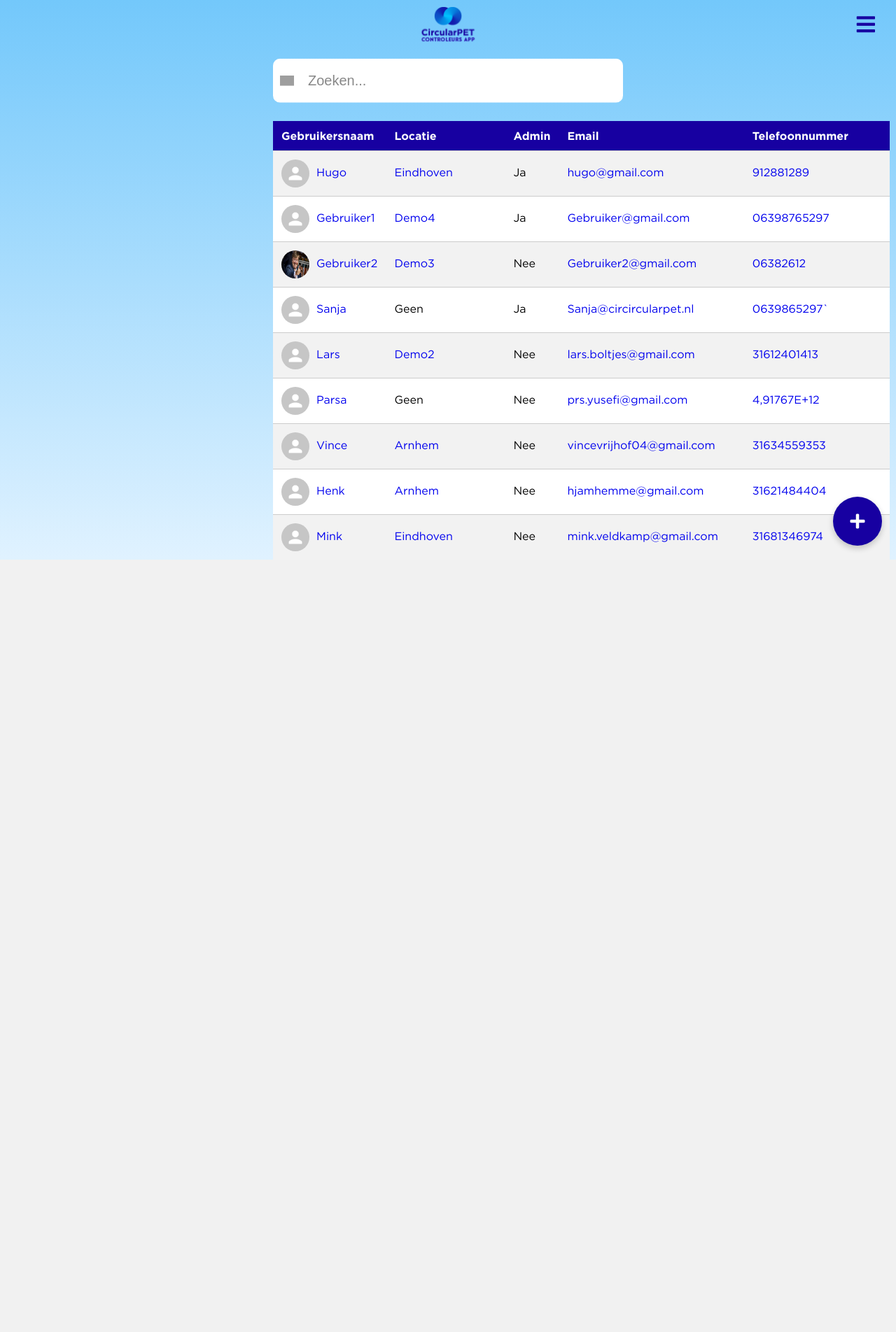
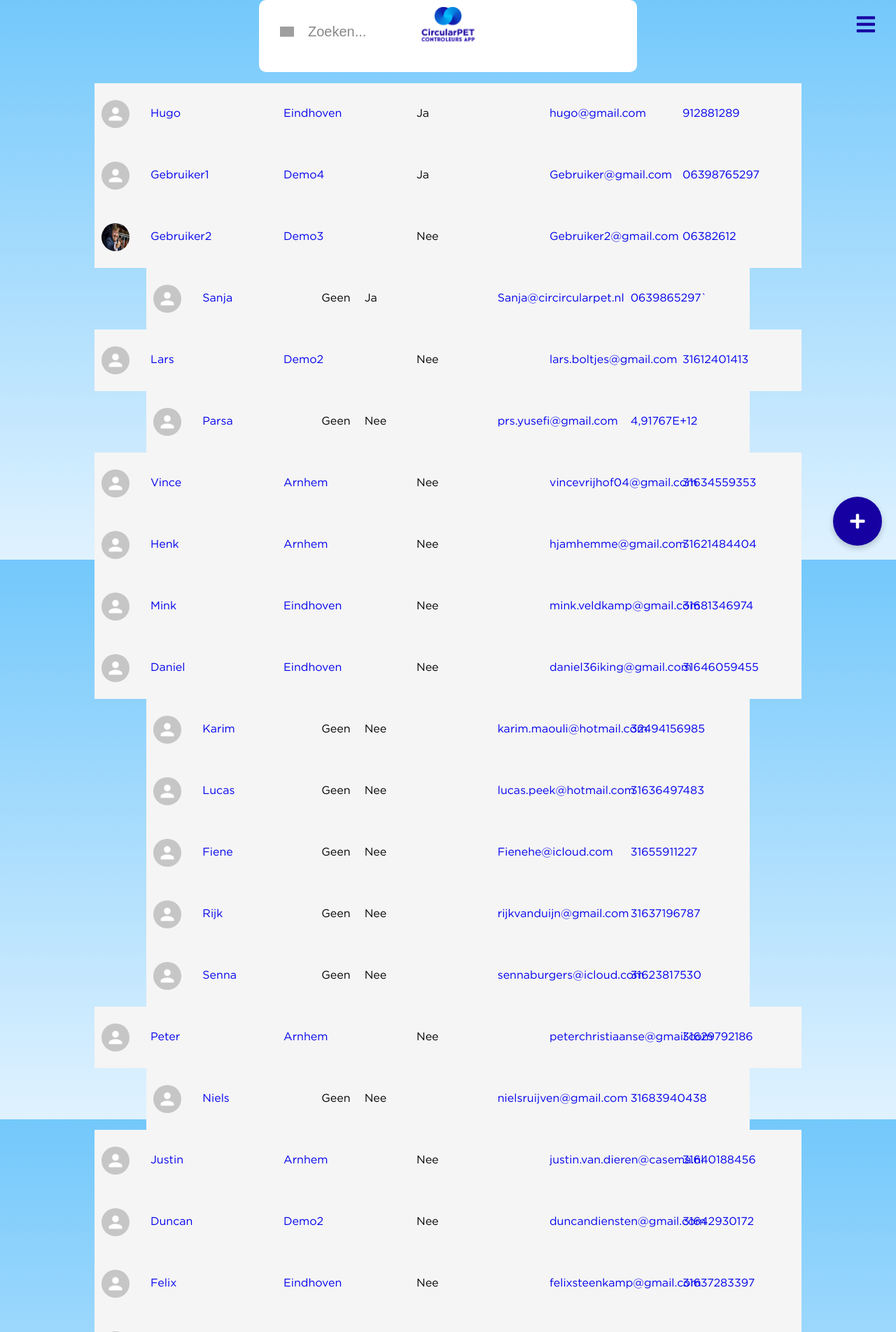
Before and after one commit to HugovanderGeest/Petapp, a Flask app: page /admin in a window 1280 px wide. Shown: the top 1904 px of the page at 70% size. Before the commit the page ends 800 px from the top, so only its background shows below. Run offline with Flask 3, Linux system fonts and the light colour scheme; some libraries are stand-ins or nearby versions; grey boxes are pictures that could not be loaded.

Commit message:
Update CSS styles for buttons and user info section

```diff
--- a/static/briefing.css
+++ b/static/briefing.css
@@ -193,6 +193,7 @@ button {
   border-radius: 50%;
   cursor: pointer;
   box-shadow: 0 2px 5px rgba(0, 0, 0, 0.3);
+  width: 50px;
 }
 
 #backButton:hover {
--- a/static/main.css
+++ b/static/main.css
@@ -256,13 +256,42 @@ body {
 .user-info {
   display: flex;
   align-items: center;
-}
+  background: whitesmoke;
+  overflow: scroll;
+  padding-left: 10px;
+
+  /* Apply max-width only for phones */
+  @media only screen and (max-width: 600px) {
+    max-width: 350px;
+  }
+}
+
+.usersenzo {
+  margin-top: 200px;
+}
+
 .user-info img {
-  width: 40px; /* Example size */
-  height: 40px; /* Maintain aspect ratio */
-  border-radius: 50%; /* Circular pictures */
+  width: 40px;
+  height: 40px;
+  border-radius: 50%;
   margin-right: 10px;
 }
+
+.user-info a {
+  text-decoration: none; /* Optional */
+}
+
+.user-info a:hover {
+  background-color: lightgray;
+}
+
+.fijv {
+  width: 140px;
+  margin-right: 10px;
+}
+
+
+
 
 .plus-icon:hover {
   background-color: var(--pc); /* Your button color */
@@ -421,6 +450,22 @@ body {
   justify-content: left;
 }
 
+.beetje {
+  align-items: center;
+  display: flex;
+  justify-content: left;
+  margin-top: 100px;
+  width: 80vw;
+  justify-content: center;
+  position: absolute;
+  top: 0px;
+}
+
+.beetje form {
+  padding: 0px !important;
+  background-color: transparent;
+}
+
 form .no-submit {
   width: 180px;
   align-items: center;
@@ -515,6 +560,10 @@ input.check-button {
   font-size: 20px;
   color: #777778;
   font-weight: 100;
+}
+
+.fijv {
+  padding: 20px;
 }
 
 .side-link {
@@ -925,11 +974,20 @@ input.check-button {
   list-style: none;
   padding: 0;
   margin-top: -120px;
-  padding-top: 300px;
+  padding-top: 230px;
   padding-bottom: 300px;
   max-height: 70vh;
   overflow-y: auto;
   max-width: 500px;
+}
+
+
+.grayboy p {
+  color: black;
+  font-size: 15px;
+  margin: 20px;
+  padding: 20px;
+z-index: 1000;
 }
 
 /* List item styling */
@@ -1731,22 +1789,6 @@ input[type="submit"] {
   font-size: 16px;
 }
 
-/* Table Container */
-.table-container {
-  padding: 20px;
-  /* Matches your container border-radius */
-  margin: 20px 0;
-  /* Spacing around the table container */
-  width: 90%;
-  /* Adjust the table container width on smaller screens */
-  overflow-x: visible;
-  /* Enable horizontal scrolling on small devices */
-  position: absolute;
-  top: 50px;
-  z-index: 1;
-  max-width: 500px;
-  border-radius: 10px;
-}
 
 @media (max-width: 768px) {
   .table-container {
@@ -1754,38 +1796,6 @@ input[type="submit"] {
   }
 }
 
-/* Table Basic Styling */
-.custom-table {
-  width: 100%;
-  /* Full width of its container */
-  border-collapse: collapse;
-  /* Collapse borders for a clean look */
-  margin-top: 20px;
-  /* Space from any content above */
-  background-color: var(--bc);
-  text-decoration: none;
-}
-
-.custom-table th,
-.custom-table td {
-  text-align: left;
-  /* Aligns text to the left */
-  padding: 12px;
-  /* Padding inside cells */
-  border-bottom: 1px solid #ccc;
-  /* Border for each cell */
-  text-decoration: none;
-}
-
-/* Table Header Styling */
-.custom-table th {
-  background-color: var(--pc);
-  /* Header background color */
-  color: white;
-  /* Text color for headers */
-  font-size: 16px;
-  text-decoration: none;
-}
 
 .form-container {
   transition: max-height 0.5s ease-out;
--- a/templates/admin.html
+++ b/templates/admin.html
@@ -1,42 +1,39 @@
 <html lang="en">
-
   <head>
-    <meta charset="UTF-8">
-    <meta name="viewport" content="width=device-width, initial-scale=1.0">
-    <link rel="stylesheet" href="{{ url_for('static', filename='main.css') }}">
-    <link rel="stylesheet" href="https://cdnjs.cloudflare.com/ajax/libs/font-awesome/5.15.1/css/all.min.css">
+    <meta charset="UTF-8" />
+    <meta name="viewport" content="width=device-width, initial-scale=1.0" />
+    <link
+      rel="stylesheet"
+      href="{{ url_for('static', filename='main.css') }}"
+    />
+    <link
+      rel="stylesheet"
+      href="https://cdnjs.cloudflare.com/ajax/libs/font-awesome/5.15.1/css/all.min.css"
+    />
     <title>Admin</title>
-
-    <style>
-.custom-table a {
-    pointer-events: auto;
-    touch-action: auto;
-}
-
-
-    </style>
-
   </head>
 
+  <body>
+    <img
+      src="{{ url_for('static', filename='logo.png') }}"
+      alt="CircularPET Logo"
+      class="logo2"
+    />
+    <div class="gear-icon-container">
+      <i id="toggleSidebar" class="fa fa-bars"></i>
+    </div>
 
-<body>
+    {% with messages = get_flashed_messages(with_categories=true) %} {% if
+    messages %} {% for category, message in messages %}
+    <div class="alert alert-{{ category }}">{{ message }}</div>
+    {% endfor %} {% endif %} {% endwith %}
 
-    <img src="{{ url_for('static', filename='logo.png') }}" alt="CircularPET Logo" class="logo2">
-    <div class="gear-icon-container"> <i id="toggleSidebar" class="fa fa-bars"></i></div>
-
-    {% with messages = get_flashed_messages(with_categories=true) %}
-    {% if messages %}
-    {% for category, message in messages %}
-    <div class="alert alert-{{ category }}">
-        {{ message }}
-    </div>
-    {% endfor %}
-    {% endif %}
-    {% endwith %}
-
-    <div class="sidebar" style="display: none;">
+    <div class="sidebar" style="display: none">
       <!-- BEGIN: Changed the initial display to none -->
-        <h2 class="side-titel">{{ current_user.username if current_user.is_authenticated else 'Admin' }}</h2>
+      <h2 class="side-titel">
+        {{ current_user.username if current_user.is_authenticated else 'Admin'
+        }}
+      </h2>
       {% if current_user.is_admin %}
       <h3>Admin</h3>
       {% else %}
@@ -44,7 +41,6 @@
       {% endif %}
 
       <div class="max-man">
-
         <a href="{{ url_for('admin') }}">
           <div class="active side-link">
             <i class="fas fa-user"></i>
@@ -95,125 +91,125 @@
         </a>
       </div>
     </div>
-</div>
-
-
-
 
     <div class="cube-container">
-
       <div class="formenzo">
-            <div class="login-form" id="userForm" style="display: none;">
+        <div class="login-form" id="userForm" style="display: none">
           <form method="POST">
             <h2 class="cube-titel">Maak gebruiker aan</h2>
-                    {{ form.hidden_tag() }}
-                    {{ form.username.label }} {{ form.username() }} <br><br>
-                    {{ form.password.label }} {{ form.password() }} <br><br>
-                    {{ form.email.label }} {{ form.email() }} <br><br>
-                    {{ form.phone_number.label }} {{ form.phone_number() }} <br><br>
-                    {{ form.is_admin.label }} {{ form.is_admin() }} <br><br>
+            {{ form.hidden_tag() }} {{ form.username.label }} {{ form.username()
+            }} <br /><br />
+            {{ form.password.label }} {{ form.password() }} <br /><br />
+            {{ form.email.label }} {{ form.email() }} <br /><br />
+            {{ form.phone_number.label }} {{ form.phone_number() }} <br /><br />
+            {{ form.is_admin.label }} {{ form.is_admin() }} <br /><br />
 
             {{ form.submit() }}
           </form>
         </div>
 
-            <div class="login-form" id="locationForm" style="display: none;">
+        <div class="login-form" id="locationForm" style="display: none">
           <form method="POST">
             <h2 class="cube-titel">Maak Locatie aan</h2>
             {{ location_form.hidden_tag() }}
             <p>
-                        {{ location_form.name.label }}<br>
+              {{ location_form.name.label }}<br />
               {{ location_form.name(size=20) }}
             </p>
             <p>{{ location_form.submit() }}</p>
           </form>
         </div>
-
-
       </div>
-
     </div>
-
 
     <a onclick="toggleForms()" class="fab" aria-label="plus">
       <i class="fas fa-plus"></i>
     </a>
 
+    <div class="search-container">
+      <form action="{{ url_for('admin') }}" method="get">
+        <input
+          type="text"
+          id="userSearchInput"
+          onkeyup="sortUsers()"
+          placeholder="Zoeken..."
+        />
+      </form>
+    </div>
+    {% for user in users %}
 
-    <div class="table-container">
-        <table class="custom-table">
-            <div class="search-container"></div>
-            <form action="{{ url_for('admin') }}" method="get">
-                <input type="text" id="userSearchInput" onkeyup="sortUsers()" placeholder="Zoeken...">
+    <section class="user-info">
+      <img
+        src="{{ user.profile_picture if user.profile_picture else url_for('static', filename='stock.png') }}"
+        alt="Profile Picture"
+        class="user-profile-pic"
+      />
 
-                <!-- <button class="zoeken" type="submit">Zoeken</button> -->
-            </form>
+      <a href="{{ url_for('user_dashboard', user_id=user.id) }}">
+        <div class="fijv">
+          <p>{{ user.username }}</p>
+        </div>
+      </a>
 
-            <thead>
-                <tr>
-                    <th id="username-header" onclick="sortTable('username')">Gebruikersnaam</th>
-                    <th id="location-header" onclick="sortTable('location')">Locatie</th>
-                    <th id="admin-header" onclick="sortTable('admin')">Admin</th>
-                    <th>Email</th> <!-- New header for email -->
-                    <th>Telefoonnummer</th> <!-- New header for phone number -->
-                </tr>
-            </thead>
-            <tbody>
-                {% for user in users %}
-                <tr>
-                    <td>
-                        <div class="user-info">
-                            <img src="{{ user.profile_picture if user.profile_picture else url_for('static', filename='stock.png') }}"
-                                 alt="Profile Picture" class="user-profile-pic">
-                            <a href="{{ url_for('user_dashboard', user_id=user.id) }}">{{ user.username }}</a>
+      {% if user.location %}
+
+      <a
+        href="{{ url_for('location', user_id=user.id, location_id=user.location.id) }}?user_id=1&from_admin=true"
+      >
+        <div class="fijv">
+          <p>{{ user.location.name }}</p>
         </div>
-                    </td>
-                    <td>
-                        {% if user.location %}
-                        <a href="{{ url_for('location', user_id=user.id, location_id=user.location.id) }}?user_id=1&from_admin=true">
-                            {{ user.location.name }}
       </a>
+
       {% else %}
-                        Geen
+      <p>Geen</p>
       {% endif %}
-                    </td>
-                    <td>{{ 'Ja' if user.is_admin else 'Nee' }}</td>
-                    <td><a href="mailto:{{ user.email }}">{{ user.email }}</a></td> <!-- Email link -->
-                    <td><a href="tel:{{ user.phone_number }}">{{ user.phone_number }}</a></td> <!-- Phone link -->
-                </tr>
-                {% endfor %}
-            </tbody>
 
-        </table>
-    </div>
+      <div class="fijv">
+        <p>{{ 'Ja' if user.is_admin else 'Nee' }}</p>
       </div>
 
+      <a href="mailto:{{ user.email }}">
+        <div class="fijv">
+          <p>{{ user.email }}</p>
+        </div>
+      </a>
+
+      <a href="tel:{{ user.phone_number }}">
+        <div class="fijv">
+          <p>{{ user.phone_number }}</p>
+        </div>
+      </a>
+    </section>
+    {% endfor %}
 
     <script src="https://ajax.googleapis.com/ajax/libs/jquery/3.5.1/jquery.min.js"></script>
     <script>
       $(document).ready(function () {
-            $('#toggleSidebar').click(function () {
+        $("#toggleSidebar").click(function () {
           // Toggle the visibility of the sidebar with a slide animation
-                $('.sidebar').slideToggle();
+          $(".sidebar").slideToggle();
         });
       });
     </script>
     <script>
       $(document).ready(function () {
-            $('#createUserForm').submit(function (event) {
+        $("#createUserForm").submit(function (event) {
           event.preventDefault(); // Prevent the default form submission
           $.ajax({
-                    url: '/path/to/your/user/creation/route', // Update with your route
-                    type: 'POST',
+            url: "/path/to/your/user/creation/route", // Update with your route
+            type: "POST",
             data: $(this).serialize(), // Serialize form data
             success: function (response) {
               // Assuming response contains user data, e.g., { id: 123, username: "newUser" }
-                        $('#userList').append(`<li id="user-${response.id}"><a href="/user_dashboard/${response.id}">${response.username}</a></li>`);
+              $("#userList").append(
+                `<li id="user-${response.id}"><a href="/user_dashboard/${response.id}">${response.username}</a></li>`
+              );
             },
             error: function (xhr, status, error) {
               // Handle errors (optional)
               console.error("Error creating user:", status, error);
-                    }
+            },
           });
         });
       });
@@ -227,11 +223,19 @@
         while (switching) {
           switching = false;
           rows = table.rows;
-                for (i = 0; i < (rows.length - 1); i++) { // Adjusted loop to account for tbody rows only
+          for (i = 0; i < rows.length - 1; i++) {
+            // Adjusted loop to account for tbody rows only
             shouldSwitch = false;
-                    x = rows[i].getElementsByTagName("TD")[column === 'username' ? 0 : column === 'location' ? 1 : 2];
-                    y = rows[i + 1].getElementsByTagName("TD")[column === 'username' ? 0 : column === 'location' ? 1 : 2];
-                    if (x.innerText.toLowerCase() > y.innerText.toLowerCase()) { // Using innerText for comparison
+            x =
+              rows[i].getElementsByTagName("TD")[
+                column === "username" ? 0 : column === "location" ? 1 : 2
+              ];
+            y =
+              rows[i + 1].getElementsByTagName("TD")[
+                column === "username" ? 0 : column === "location" ? 1 : 2
+              ];
+            if (x.innerText.toLowerCase() > y.innerText.toLowerCase()) {
+              // Using innerText for comparison
               shouldSwitch = true;
               break;
             }
@@ -242,76 +246,77 @@
           }
         }
       }
-
-
     </script>
     <script src="https://ajax.googleapis.com/ajax/libs/jquery/3.5.1/jquery.min.js"></script>
     <script>
       $(document).ready(function () {
-            $('.toggle-button').click(function () {
-                var formContainer = $(this).next('.form-container');
+        $(".toggle-button").click(function () {
+          var formContainer = $(this).next(".form-container");
           // Debugging output
           console.log(formContainer.length); // Should log 1 if the form container is correctly selected
 
-                var isOpen = formContainer.css('max-height') !== '0px';
-                console.log('Is open:', isOpen); // Debugging: Check if detected as open
+          var isOpen = formContainer.css("max-height") !== "0px";
+          console.log("Is open:", isOpen); // Debugging: Check if detected as open
 
           if (isOpen) {
-                    formContainer.css('max-height', 0);
-                    $(this).text('+');
+            formContainer.css("max-height", 0);
+            $(this).text("+");
           } else {
-                    formContainer.css('max-height', 'none');
-                    var scrollHeight = formContainer.prop('scrollHeight');
-                    console.log('Scroll Height:', scrollHeight); // Should log a positive number
+            formContainer.css("max-height", "none");
+            var scrollHeight = formContainer.prop("scrollHeight");
+            console.log("Scroll Height:", scrollHeight); // Should log a positive number
 
-                    formContainer.css('max-height', 0); // Ensure CSS transition can occur
+            formContainer.css("max-height", 0); // Ensure CSS transition can occur
             setTimeout(() => {
-                        formContainer.css('max-height', scrollHeight + 'px');
-                        $(this).text('-');
+              formContainer.css("max-height", scrollHeight + "px");
+              $(this).text("-");
             }, 10);
           }
         });
       });
     </script>
 
-
     <script>
       function toggleForms() {
-            var userForm = document.getElementById('userForm');
-            var locationForm = document.getElementById('locationForm');
-            var formenzo = document.querySelector('.formenzo');
-            var overlay = document.getElementById('overlay');
+        var userForm = document.getElementById("userForm");
+        var locationForm = document.getElementById("locationForm");
+        var formenzo = document.querySelector(".formenzo");
+        var overlay = document.getElementById("overlay");
 
         // Check if overlay exists, if not, create it
         if (!overlay) {
-                overlay = document.createElement('div');
-                overlay.id = 'overlay';
-                overlay.className = 'overlay';
+          overlay = document.createElement("div");
+          overlay.id = "overlay";
+          overlay.className = "overlay";
           document.body.appendChild(overlay);
         }
 
         // Toggle forms display
-            userForm.style.display = userForm.style.display === 'none' ? 'block' : 'none';
-            locationForm.style.display = locationForm.style.display === 'none' ? 'block' : 'none';
+        userForm.style.display =
+          userForm.style.display === "none" ? "block" : "none";
+        locationForm.style.display =
+          locationForm.style.display === "none" ? "block" : "none";
 
         // If either form is visible, show overlay and apply z-index to formenzo
-            if (userForm.style.display === 'block' || locationForm.style.display === 'block') {
-                overlay.style.display = 'block';
-                formenzo.classList.add('formenzo-active');
+        if (
+          userForm.style.display === "block" ||
+          locationForm.style.display === "block"
+        ) {
+          overlay.style.display = "block";
+          formenzo.classList.add("formenzo-active");
         } else {
-                overlay.style.display = 'none';
-                formenzo.classList.remove('formenzo-active');
+          overlay.style.display = "none";
+          formenzo.classList.remove("formenzo-active");
         }
 
         // When overlay is clicked, hide forms and remove overlay
         overlay.onclick = function () {
-                userForm.style.display = 'none';
-                locationForm.style.display = 'none';
-                overlay.style.display = 'none';
-                formenzo.classList.remove('formenzo-active');
+          userForm.style.display = "none";
+          locationForm.style.display = "none";
+          overlay.style.display = "none";
+          formenzo.classList.remove("formenzo-active");
+        };
       }
-        }
-
     </script>
 
     <script>
@@ -329,11 +334,18 @@
 
           if (tdUsername || tdLocation) {
             // Get text content from both columns
-                    var txtValueUsername = tdUsername ? tdUsername.textContent || tdUsername.innerText : "";
-                    var txtValueLocation = tdLocation ? tdLocation.textContent || tdLocation.innerText : "";
+            var txtValueUsername = tdUsername
+              ? tdUsername.textContent || tdUsername.innerText
+              : "";
+            var txtValueLocation = tdLocation
+              ? tdLocation.textContent || tdLocation.innerText
+              : "";
 
             // Check if the row should be displayed based on the search query
-                    if (txtValueUsername.toLowerCase().indexOf(filter) > -1 || txtValueLocation.toLowerCase().indexOf(filter) > -1) {
+            if (
+              txtValueUsername.toLowerCase().indexOf(filter) > -1 ||
+              txtValueLocation.toLowerCase().indexOf(filter) > -1
+            ) {
               tr[i].style.display = "";
             } else {
               tr[i].style.display = "none";
@@ -344,14 +356,13 @@
     </script>
 
     <script>
-    document.querySelector(".custom-table").addEventListener("click", function(event) {
-    if (event.target.tagName !== 'A') {
+      document
+        .querySelector(".custom-table")
+        .addEventListener("click", function (event) {
+          if (event.target.tagName !== "A") {
             event.stopPropagation(); // Stop propagation only if it's not an <a> tag
           }
         });
-
     </script>
-
   </body>
-
 </html>
```
Also changed, not shown: instance/test.db. Lines whose indentation alone changed are shown as unchanged.
